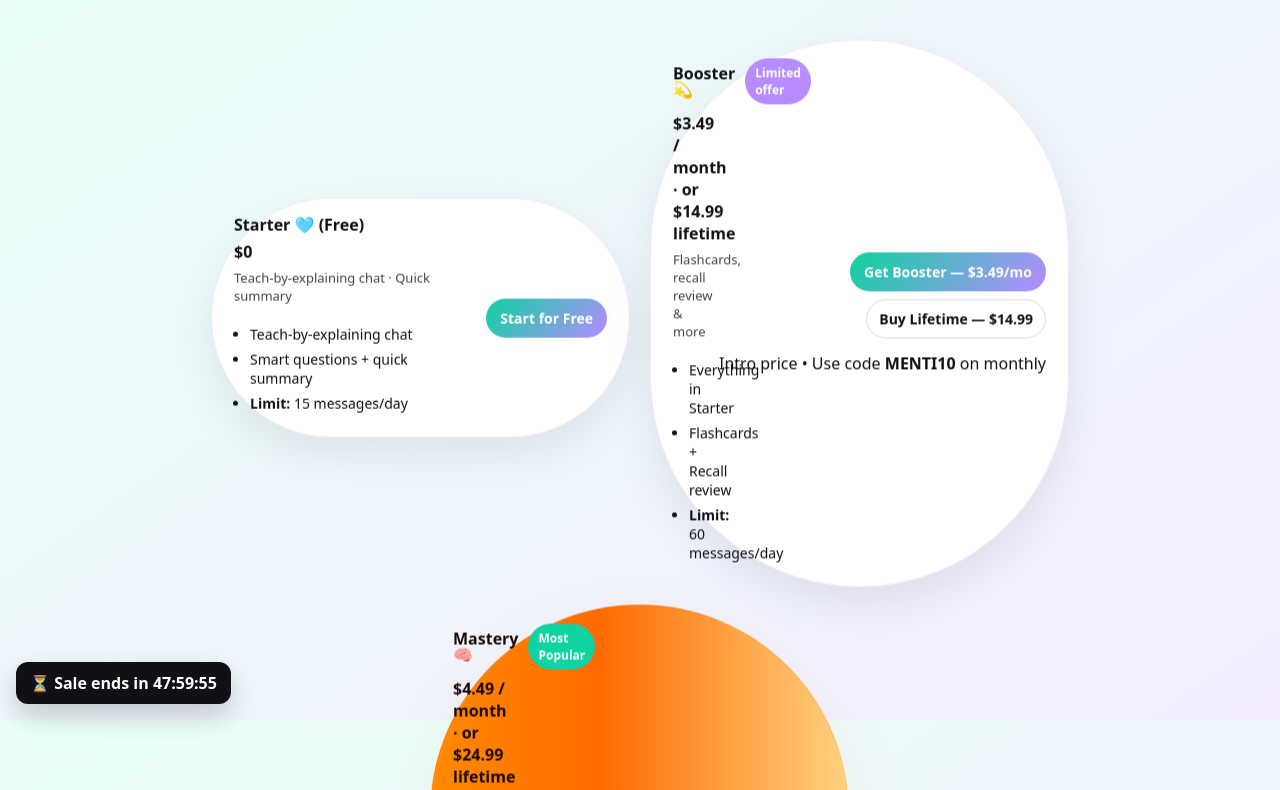
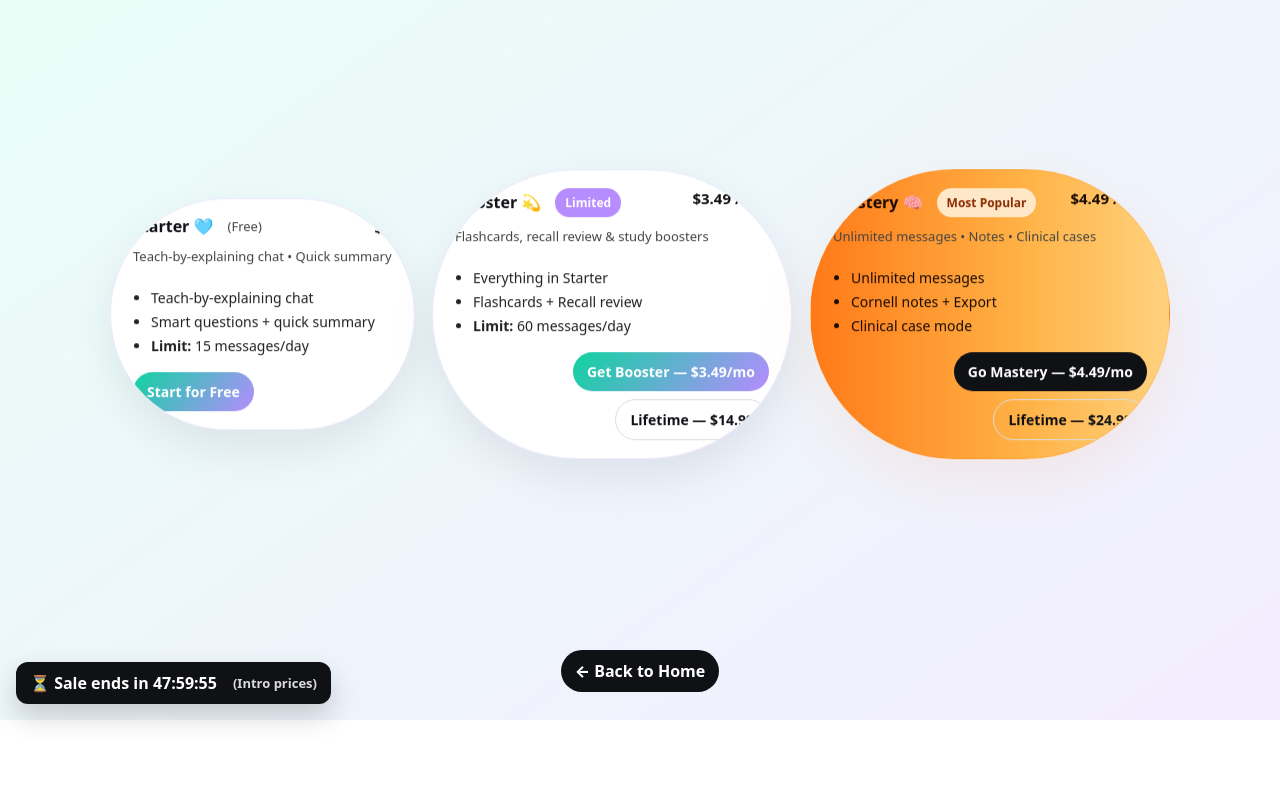
Before and after one commit to dhruvguruprasad-max/menti-api-app, a plain HTML site: page plans.html in a window 1280 px wide. Shown: the part 80-870 px from the top of the page. After the commit the page ends 800 px from the top, so only its background shows below. Drawn offline with Linux system fonts and the light colour scheme.

Commit message:
Update plans.html

```diff
--- a/plans.html
+++ b/plans.html
@@ -14,7 +14,6 @@
     --bg2:#f3edff;
     --pill-bg:#ffffff;
     --pill-border:#ece9ff;
-    --pill-shadow: 0 18px 46px rgba(0,0,0,.08);
   }
 
   *{box-sizing:border-box}
@@ -34,246 +33,198 @@
     display:flex;
     align-items:center;
     gap:12px;
-    padding:20px 24px;
+    padding:18px 22px;
   }
-  header img{width:44px;height:44px;border-radius:12px;object-fit:cover}
+  header img{width:44px;height:44px;border-radius:10px;object-fit:cover}
   .title{font-weight:800;font-size:18px}
 
-  main{flex:1; display:flex; align-items:center; justify-content:center; padding:24px}
+  main{flex:1;display:flex;align-items:center;justify-content:center;padding:20px}
 
-  /* Container for pills — centers them and constrains width */
-  .pills-stage{
+  /* Stage centers the pills */
+  .stage {
     width:100%;
-    max-width:1200px;
+    max-width:1100px;
+    padding:18px;
     display:flex;
-    gap:20px;
+    gap:18px;
     align-items:center;
     justify-content:center;
     flex-wrap:wrap;
-    padding:18px;
   }
 
-  /* Pill base (wide rounded capsule) */
+  /* Pill appearance */
   .pill {
-    display:flex;
-    flex-direction:row;
-    align-items:center;
-    gap:18px;
-    min-width:300px;
-    max-width:36%;
     background:var(--pill-bg);
     border:1px solid var(--pill-border);
-    border-radius:999px;
+    border-radius:999px;               /* pill shape */
     padding:18px 22px;
-    box-shadow:var(--pill-shadow);
-    transition:transform .22s ease, box-shadow .22s ease;
+    min-width:280px;
+    max-width:360px;                   /* cap width so pills are consistent */
+    display:flex;
+    flex-direction:column;
+    gap:10px;
+    box-shadow:0 18px 46px rgba(0,0,0,.08);
+    transition:transform .18s ease, box-shadow .18s ease;
+    overflow:hidden;                   /* ensures nothing exceeds pill */
     position:relative;
-    overflow:visible;
+    will-change:transform;
+    /* gentle float */
+    animation: floaty 6s ease-in-out infinite;
+  }
+  .pill:hover{ transform:translateY(-8px) scale(1.01); box-shadow:0 36px 80px rgba(0,0,0,.12); }
+
+  @keyframes floaty{
+    0%{ transform: translateY(0); }
+    50%{ transform: translateY(-8px); }
+    100%{ transform: translateY(0); }
   }
 
-  /* make the pill content flow nicely in two columns inside pill */
-  .pill-content{
+  /* ensure the contents wrap and fit */
+  .pill .heading {
     display:flex;
-    flex-direction:column;
-    gap:6px;
-    min-width:0;
-    flex:1;
+    gap:8px;
+    align-items:center;
+    flex-wrap:wrap;
+  }
+  .pill .name{ font-weight:900; font-size:16px; line-height:1.05; margin:0; }
+  .pill .price{ font-weight:900; font-size:15px; color:#111; }
+  .pill .meta{ color:#444; font-size:13px }
+  .pill ul{ margin:8px 0 0 18px; padding:0; font-size:14px; color:#222 }
+  .pill ul li{ margin:6px 0; line-height:1.3 }
+
+  .actions { display:flex; gap:8px; align-items:center; flex-wrap:wrap; justify-content:flex-end; }
+
+  .btn {
+    padding:10px 14px; border-radius:999px; text-decoration:none; font-weight:800; font-size:14px;
+  }
+  .btn.primary { background:linear-gradient(130deg,var(--mint),var(--lav)); color:#fff; border:0; }
+  .btn.ghost { background:transparent; color:var(--ink); border:1px solid #ddd; }
+  .btn.dark { background:#0f1115; color:#fff; border:0; }
+
+  .badge { background:var(--mint); color:#fff; padding:6px 10px; border-radius:999px; font-weight:800; font-size:12px; }
+  .badge.alt { background:var(--lav); }
+
+  /* Mastery fiery pill */
+  .pill.mastery {
+    background: linear-gradient(90deg,#ff7a18 0%, #ffb347 60%, #ffd27f 100%);
+    color:#1b0b02;
+    border:1px solid rgba(255,120,0,0.18);
+    box-shadow:0 22px 60px rgba(255,120,0,0.09);
+  }
+  .pill.mastery .name, .pill.mastery .price, .pill.mastery ul li { color:#1b0b02; }
+  .pill.mastery .badge { background:#ffe8c8; color:#8b2b00; font-weight:800; }
+
+  /* layout helpers so content stays inside pill */
+  .top-row { display:flex; justify-content:space-between; gap:12px; align-items:flex-start; }
+  .mid-row { display:flex; gap:12px; align-items:center; justify-content:space-between; flex-wrap:wrap; }
+  .bottom-row { display:flex; justify-content:space-between; align-items:center; gap:12px; flex-wrap:wrap; }
+
+  /* responsive: full-width pills on narrow screens */
+  @media (max-width:980px){
+    .pill { max-width:100%; min-width:220px; }
+    .stage { gap:12px; padding:12px; }
+    .actions { justify-content:flex-start; width:100%; }
   }
 
-  .pill-left{
-    display:flex;
-    flex-direction:column;
-    gap:6px;
-    min-width:0;
-    flex:1;
+  /* back link */
+  .back { display:inline-block; margin:18px auto 28px; padding:10px 14px; border-radius:999px; background:#0f1115; color:#fff; text-decoration:none; font-weight:800; align-self:center; }
+
+  /* countdown timer bottom-left */
+  .timer {
+    position:fixed; left:16px; bottom:16px; z-index:30;
+    background:#0f1115; color:#fff; border-radius:12px; padding:10px 14px;
+    box-shadow:0 12px 28px rgba(0,0,0,.18); font-weight:800; display:flex; align-items:center; gap:8px;
   }
-
-  .pill-right{
-    display:flex;
-    flex-direction:column;
-    gap:8px;
-    align-items:flex-end;
-    white-space:nowrap;
-  }
-
-  .pill .name{font-weight:900; font-size:16px; line-height:1; margin:0}
-  .pill .price{font-weight:900; color:#111; margin-top:2px}
-  .pill .small{font-size:13px; color:#444}
-  .pill ul{margin:8px 0 0 16px; padding:0; list-style:disc}
-  .pill ul li{margin:6px 0; font-size:14px}
-
-  .pill .cta{
-    display:inline-block;
-    padding:10px 14px;
-    border-radius:999px;
-    text-decoration:none;
-    font-weight:800;
-    font-size:14px;
-  }
-  .cta.primary{color:#fff;background:linear-gradient(130deg,var(--mint),var(--lav))}
-  .cta.dark{color:#fff;background:#0f1115}
-  .cta.ghost{border:1px solid #ddd;color:#111;background:transparent;padding:9px 12px;border-radius:999px}
-
-  /* Floating animation (gentle) */
-  .pill {
-    animation: floaty 6s ease-in-out infinite;
-    will-change:transform;
-  }
-  .pill:nth-child(1){ animation-delay:0s; }
-  .pill:nth-child(2){ animation-delay:0.8s; }
-  .pill:nth-child(3){ animation-delay:1.5s; }
-
-  @keyframes floaty{
-    0%{ transform: translateY(0px); }
-    50%{ transform: translateY(-10px); }
-    100%{ transform: translateY(0px); }
-  }
-
-  /* Hover lift */
-  .pill:hover{ transform: translateY(-10px) scale(1.01); box-shadow: 0 36px 80px rgba(0,0,0,.12); }
-
-  /* Badges */
-  .badge{background:var(--mint); color:#fff; padding:6px 10px; border-radius:999px; font-size:12px; font-weight:800}
-  .badge.alt{background:var(--lav)}
-
-  /* Mastery (fiery pill) */
-  .pill.mastery{
-    background: linear-gradient(90deg,#ff8a00 0%, #ff6a00 40%, #ffd27f 100%);
-    color:#1b0b02;
-    border:1px solid rgba(255,120,0,0.18);
-    box-shadow: 0 26px 70px rgba(255,120,0,0.09), inset 0 -6px 20px rgba(255,255,255,0.06);
-  }
-  .pill.mastery .name, .pill.mastery .price, .pill.mastery li { color: #1b0b02; }
-
-  .pill.mastery::after{
-    content:"";
-    position:absolute;
-    inset:0;
-    pointer-events:none;
-    mix-blend-mode:overlay;
-    opacity:0.35;
-    animation: masteryFlicker 4s linear infinite;
-  }
-  @keyframes masteryFlicker{
-    0%{opacity:.32; transform:translateY(0)}
-    50%{opacity:.42; transform:translateY(-3px)}
-    100%{opacity:.32; transform:translateY(0)}
-  }
-
-  /* Responsive: stack vertically and full width on small screens */
-  @media (max-width:980px){
-    .pill { max-width:100%; min-width:260px; }
-    .pill-right { align-items:flex-start; text-align:left; white-space:normal; }
-  }
-
-  /* Back link */
-  .back {
-    display:inline-block;
-    margin:16px auto 28px;
-    padding:10px 14px;
-    border-radius:999px;
-    background:#0f1115;
-    color:#fff;
-    text-decoration:none;
-    font-weight:800;
-    align-self:center;
-  }
-
-  /* Countdown widget style (positioned bottom-left) */
-  .timer {
-    position:fixed;
-    left:16px;
-    bottom:16px;
-    z-index:30;
-    background:#0f1115;
-    color:#fff;
-    border-radius:12px;
-    padding:10px 14px;
-    box-shadow:0 12px 28px rgba(0,0,0,.18);
-    font-weight:800;
-    display:flex;
-    align-items:center;
-    gap:8px;
-  }
-  .timer small{ opacity:.8; font-weight:600; font-size:13px; }
-
+  .timer small{opacity:.85; font-size:13px}
 </style>
 </head>
 <body>
-
   <header>
     <img src="assets/logo.jpg" alt="Menti logo" />
     <div class="title">Menti Plans</div>
   </header>
 
   <main>
-    <div class="pills-stage" role="list" aria-label="Pricing plans">
-      <!-- Starter (Free) -->
+    <div class="stage" role="list" aria-label="Pricing plans">
+      <!-- Starter -->
       <article class="pill" role="listitem" aria-labelledby="starter-title">
-        <div class="pill-content pill-left">
-          <div id="starter-title" class="name">Starter 🩵 (Free)</div>
+        <div class="top-row">
+          <div class="heading">
+            <div id="starter-title" class="name">Starter 🩵</div>
+            <div class="meta" style="margin-left:6px;">(Free)</div>
+          </div>
           <div class="price">$0</div>
-          <div class="small">Teach-by-explaining chat · Quick summary</div>
+        </div>
+
+        <div class="mid-row">
+          <div class="meta">Teach-by-explaining chat • Quick summary</div>
+        </div>
+
         <ul>
           <li>Teach-by-explaining chat</li>
           <li>Smart questions + quick summary</li>
           <li><strong>Limit:</strong> 15 messages/day</li>
         </ul>
+
+        <div class="bottom-row">
+          <div class="actions">
+            <a class="btn primary" href="chat.html">Start for Free</a>
           </div>
-
-        <div class="pill-right">
-          <a class="cta primary" href="chat.html">Start for Free</a>
         </div>
       </article>
 
       <!-- Booster -->
       <article class="pill" role="listitem" aria-labelledby="booster-title">
-        <div class="pill-content pill-left">
-          <div style="display:flex;align-items:center;gap:10px;">
+        <div class="top-row">
+          <div class="heading">
             <div id="booster-title" class="name">Booster 💫</div>
-            <div class="badge alt" aria-hidden="true" style="font-size:12px;">Limited offer</div>
+            <div class="badge alt" aria-hidden="true" style="margin-left:6px;">Limited</div>
+          </div>
+          <div class="price">$3.49 / mo</div>
         </div>
 
-          <div class="price">$3.49 / month · or $14.99 lifetime</div>
-          <div class="small">Flashcards, recall review & more</div>
+        <div class="mid-row">
+          <div class="meta">Flashcards, recall review & study boosters</div>
+        </div>
+
         <ul>
           <li>Everything in Starter</li>
           <li>Flashcards + Recall review</li>
           <li><strong>Limit:</strong> 60 messages/day</li>
         </ul>
-        </div>
 
-        <div class="pill-right">
-          <div style="display:flex;flex-direction:column;gap:8px;align-items:flex-end">
-            <a class="cta primary" href="https://dhruvprasad.gumroad.com/l/lghflw?offer_code=MENTI10" target="_blank" rel="noopener">Get Booster — $3.49/mo</a>
-            <a class="cta ghost" href="https://dhruvprasad.gumroad.com/l/lghflw" target="_blank" rel="noopener">Buy Lifetime — $14.99</a>
-            <div class="tiny" style="margin-top:6px; text-align:right;">Intro price • Use code <strong>MENTI10</strong> on monthly</div>
+        <div class="bottom-row">
+          <div class="actions">
+            <a class="btn primary" href="https://dhruvprasad.gumroad.com/l/lghflw?offer_code=MENTI10" target="_blank" rel="noopener">Get Booster — $3.49/mo</a>
+            <a class="btn ghost" href="https://dhruvprasad.gumroad.com/l/lghflw" target="_blank" rel="noopener">Lifetime — $14.99</a>
           </div>
         </div>
       </article>
 
-      <!-- Mastery (fiery pill) -->
+      <!-- Mastery -->
       <article class="pill mastery" role="listitem" aria-labelledby="mastery-title">
-        <div class="pill-content pill-left">
-          <div style="display:flex;align-items:center;gap:10px;">
+        <div class="top-row">
+          <div class="heading">
             <div id="mastery-title" class="name">Mastery 🧠</div>
-            <div class="badge" aria-hidden="true">Most Popular</div>
+            <div class="badge" aria-hidden="true" style="margin-left:6px;">Most Popular</div>
+          </div>
+          <div class="price">$4.49 / mo</div>
         </div>
 
-          <div class="price">$4.49 / month · or $24.99 lifetime</div>
-          <div class="small">Unlimited, Cornell notes & clinical case mode</div>
+        <div class="mid-row">
+          <div class="meta">Unlimited messages • Notes • Clinical cases</div>
+        </div>
+
         <ul>
           <li>Unlimited messages</li>
           <li>Cornell notes + Export</li>
           <li>Clinical case mode</li>
         </ul>
-        </div>
 
-        <div class="pill-right">
-          <div style="display:flex;flex-direction:column;gap:8px;align-items:flex-end">
-            <a class="cta dark" href="https://dhruvprasad.gumroad.com/l/lghflw?offer_code=MENTI10" target="_blank" rel="noopener">Go Mastery — $4.49/mo</a>
-            <a class="cta ghost" href="https://dhruvprasad.gumroad.com/l/lghflw" target="_blank" rel="noopener">Buy Lifetime — $24.99</a>
-            <div class="tiny" style="margin-top:6px; text-align:right;">Only $1 more than Booster • Intro price</div>
+        <div class="bottom-row">
+          <div class="actions">
+            <a class="btn dark" href="https://dhruvprasad.gumroad.com/l/lghflw?offer_code=MENTI10" target="_blank" rel="noopener">Go Mastery — $4.49/mo</a>
+            <a class="btn ghost" href="https://dhruvprasad.gumroad.com/l/lghflw" target="_blank" rel="noopener">Lifetime — $24.99</a>
           </div>
         </div>
       </article>
@@ -282,30 +233,34 @@
 
   <a class="back" href="index.html">← Back to Home</a>
 
-  <!-- Countdown widget (bottom-left) -->
+  <!-- Countdown widget -->
   <div class="timer" id="timer" role="status" aria-live="polite">
-    <span>⏳ Sale ends in <span id="countdown">--:--:--</span></span>
+    <span>⏳ Sale ends in <strong id="countdown">--:--:--</strong></span>
+    <small style="opacity:.85;margin-left:8px;">(Intro prices)</small>
   </div>
 
 <script>
-  // Simple 48h rolling countdown per device (stored in localStorage)
+  // 48-hour rolling countdown stored on device
   (function(){
     const KEY='menti_sale_end_ts';
     const now=Date.now();
-    let end=parseInt(localStorage.getItem(KEY)||'0',10);
-    if(!end || end<now){ end = now + 48*60*60*1000; localStorage.setItem(KEY, String(end)); }
-
-    const el=document.getElementById('countdown');
-    const tick=()=> {
+    let end = parseInt(localStorage.getItem(KEY) || '0', 10);
+    if (!end || end < now) {
+      end = now + 48*60*60*1000;
+      localStorage.setItem(KEY, String(end));
+    }
+    const el = document.getElementById('countdown');
+    function tick(){
       const t = end - Date.now();
-      if (t<=0){ el.textContent='00:00:00'; return; }
-      const h = Math.floor(t/3600000);
-      const m = Math.floor((t%3600000)/60000);
-      const s = Math.floor((t%60000)/1000);
-      const pad = n => String(n).padStart(2,'0');
+      if (t <= 0) { el.textContent = '00:00:00'; return; }
+      const h = Math.floor(t / 3600000);
+      const m = Math.floor((t % 3600000) / 60000);
+      const s = Math.floor((t % 60000) / 1000);
+      const pad = n => String(n).padStart(2, '0');
       el.textContent = `${pad(h)}:${pad(m)}:${pad(s)}`;
-    };
-    tick(); setInterval(tick, 1000);
+    }
+    tick();
+    setInterval(tick, 1000);
   })();
 </script>
 </body>
```
Lines whose indentation alone changed are shown as unchanged.
